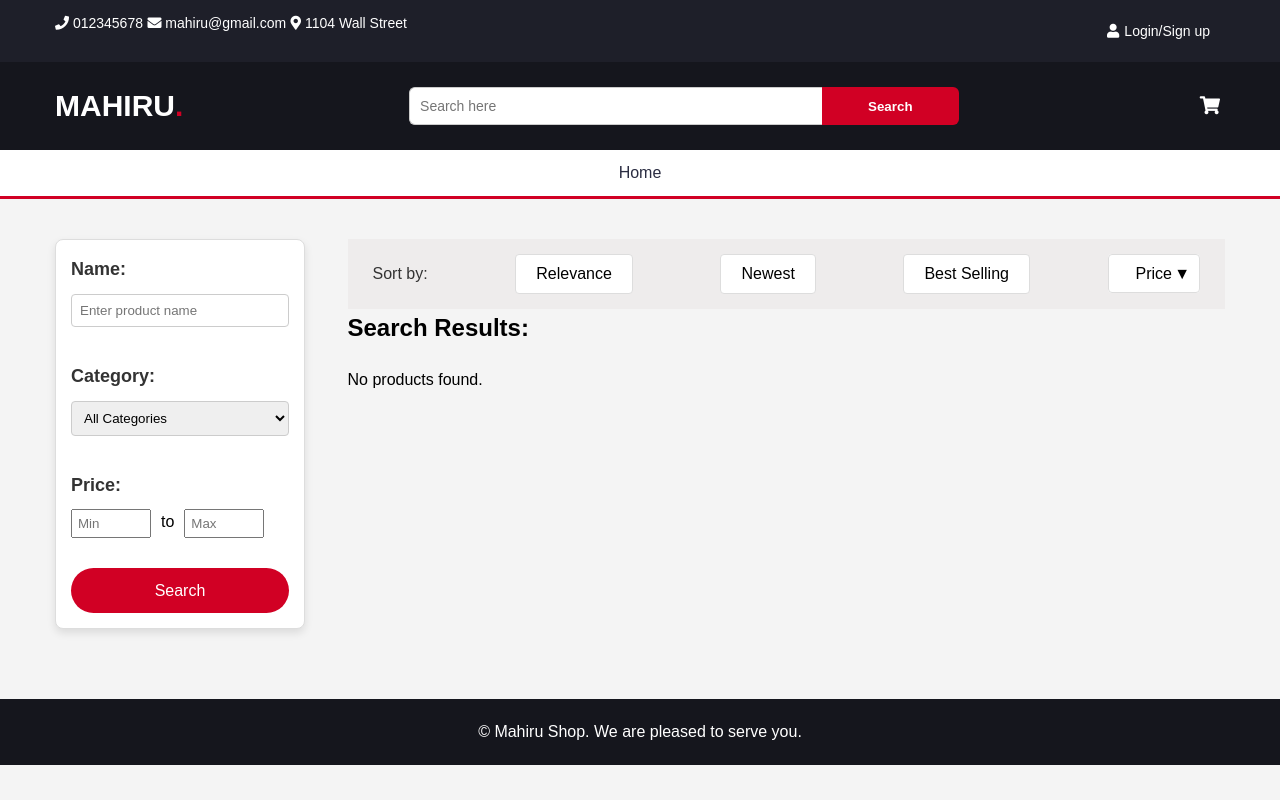
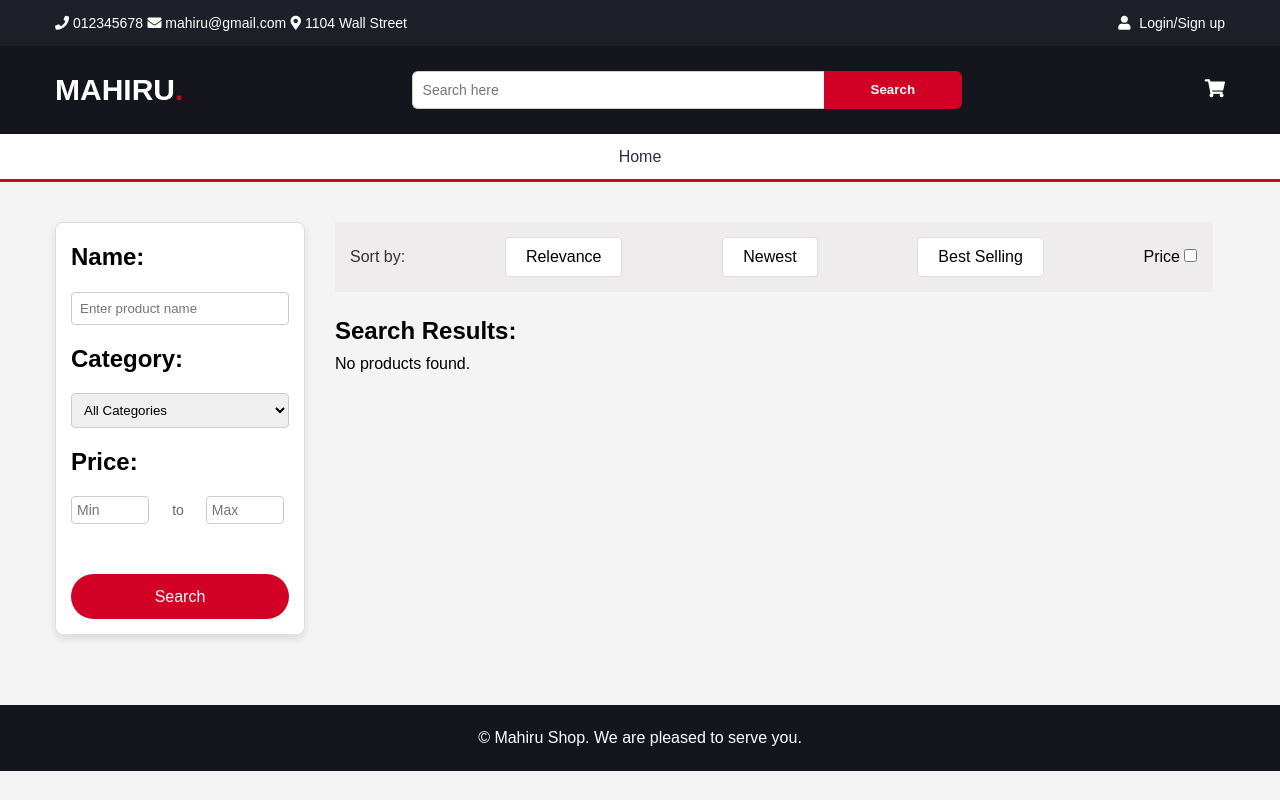
Before and after one commit to Suzune-pcz5/Mahiru-shop, a PHP site: page /search_account.php in a window 1280 px wide. Run offline with PHP 8.4, Linux system fonts and the light colour scheme; data that the repository does not hold is empty.

Commit message:
Update search.css

```diff
--- a/Mahiru-shop/css/search.css
+++ b/Mahiru-shop/css/search.css
@@ -121,11 +121,6 @@ nav {
   border-bottom: 3px solid #d10024;
 }
 
-nav .container {
-  display: flex;
-  justify-content: center;
-}
-
 nav ul {
   list-style-type: none;
   display: flex;
@@ -156,197 +150,72 @@ main {
 
 main .container {
   display: flex;
-  justify-content: space-between;
   gap: 30px;
 }
 
-.filter-box {
-  display: flex;
-  align-items: center;
-  background-color: #eeecec;
+/* Sidebar Styles */
+.filter-sidebar {
+  width: 250px;
   padding: 15px;
-  border-radius: 0;
-  width: 100%;
-  justify-content: space-between;
+  background-color: #fff;
+  border-radius: 8px;
+  border: 1px solid #ddd;
+  box-shadow: 0 4px 8px rgba(0, 0, 0, 0.1);
+  /* Thêm 2 dòng sau để sidebar co lại vừa đủ chiều cao */
+  height: fit-content; /* Tự động co theo nội dung */
+  align-self: flex-start; /* Ngăn sidebar kéo dài theo main content */
 }
 
-.sort-label {
-  align-content: center;
-  font-size: 16px;
-  margin-left: 10px;
-  color: #333;
+.filter-sidebar:hover {
+  box-shadow: 0 6px 12px rgba(0, 0, 0, 0.15);
+  border-color: #ccc;
 }
 
-.filter-btn {
-  background-color: #fff;
-  border: 1px solid #ddd;
-  padding: 10px 20px;
-  border-radius: 4px;
-  cursor: pointer;
-  transition: all 0.3s ease;
-  margin-right: 0px;
-  font-size: 16px;
+.filter-sidebar h3 {
+  font-size: 1.5rem;
+  margin-bottom: 15px;
 }
 
-.filter-btn.active,
-.filter-btn:hover {
-  background-color: #d10024;
-  color: #fff;
-  border-color: #d10024;
-}
-
-.filter-option {
-  position: relative;
-  margin-right: 10px;
-}
-
-.filter-option::after {
-  content: "\25BC";
-  position: absolute;
-  top: 50%;
-  right: 10px;
-  transform: translateY(-50%);
-  pointer-events: none;
-}
-
-.price-toggle {
-  display: none;
-}
-
-.price-toggle:checked + .price-dropdown {
-  display: block;
-}
-
-.price-dropdown {
-  display: none;
-  position: absolute;
-  top: 40px;
-  left: 0;
-  background-color: #fff;
-  box-shadow: 0 4px 6px rgba(0, 0, 0, 0.1);
-  border: 1px solid #ddd;
-  border-radius: 4px;
-  z-index: 1;
-  width: 160px;
-}
-
-.price-option {
-  padding: 10px;
-  display: block;
-  text-decoration: none;
-  color: #333;
-  cursor: pointer;
-}
-
-.price-option:hover {
-  background-color: #f1f1f1;
-}
-
-.price-btn {
-  cursor: pointer;
-  padding: 10px 27px;
-  background-color: #fff;
-  border: 1px solid #ddd;
+.filter-input,
+.filter-select {
+  width: 100%;
+  padding: 8px;
+  margin-bottom: 15px;
+  border: 1px solid #ccc;
   border-radius: 4px;
 }
 
-/* Sidebar Styles */
-.sidebar {
-  width: 25%;
-  height: 100%;
-  padding: 20px;
-  background-color: #fff;
-  border-radius: 5px;
-  box-shadow: 0 0 10px rgba(0, 0, 0, 0.1);
-  margin-right: 20px;
+.price-range-inputs {
+  display: flex;
+  gap: 10px;
+  margin-top: 10px;
 }
 
-.sidebar h3 {
-  margin-bottom: 20px;
-  color: #2b2d42;
-  font-size: 18px;
-  font-weight: bold;
+.price-range-inputs input {
+  width: 80px;
+  padding: 5px;
 }
 
-.filter-section {
-  margin-bottom: 20px;
+.filter-button {
+  width: 100%;
+  padding: 13.5px;
+  background-color: #d10024;
+  color: white;
+  border: none;
+  border-radius: 50px;
+  font-size: 16px;
+  cursor: pointer;
+  text-align: center;
+  margin-top: 30px;
 }
 
-.filter-section h4 {
-  margin-bottom: 10px;
-  color: #2b2d42;
-  font-size: 16px;
-  font-weight: bold;
-}
-
-.filter-section ul {
-  list-style-type: none;
-  padding: 0;
-}
-
-.filter-section ul li {
-  margin-bottom: 10px;
-}
-
-.filter-section label {
-  display: flex;
-  align-items: center;
-  color: #2b2d42;
-  cursor: pointer;
-}
-
-.filter-section input[type="checkbox"] {
-  margin-right: 10px;
-  appearance: none;
-  -webkit-appearance: none;
-  -moz-appearance: none;
-  width: 18px;
-  height: 18px;
-  border: 2px solid #d10024;
-  border-radius: 3px;
-  outline: none;
-  cursor: pointer;
-}
-
-.filter-section input[type="checkbox"]:checked {
-  background-color: #d10024;
-  position: relative;
-}
-
-.filter-section input[type="checkbox"]:checked::before {
-  content: "\2714";
-  font-size: 14px;
-  color: white;
-  position: absolute;
-  top: 50%;
-  left: 50%;
-  transform: translate(-50%, -50%);
-}
-
-.filter-apply {
-  margin-top: 20px;
-}
-
-.apply-button {
-  width: 100%;
-  padding: 10px;
-  background-color: #d10024;
-  color: #fff;
-  border: none;
-  border-radius: 5px;
-  font-size: 16px;
-  cursor: pointer;
-  transition: background-color 0.3s ease;
-}
-
-.apply-button:hover {
+.filter-button:hover {
   background-color: #ff1a3e;
 }
 
 /* Product Grid Styles */
 .product-grid {
   width: 75%;
-  margin-left: auto;
 }
 
 .product-row {
@@ -420,13 +288,78 @@ main .container {
   background-color: #ff1a3e;
 }
 
+/* Filter Box Styles */
+.filter-box {
+  display: flex;
+  align-items: center;
+  background-color: #eeecec;
+  padding: 15px;
+  border-radius: 0;
+  width: 100%;
+  justify-content: space-between;
+  margin-bottom: 20px;
+}
+
+.sort-label {
+  font-size: 16px;
+  color: #333;
+}
+
+.filter-btn {
+  background-color: #fff;
+  border: 1px solid #ddd;
+  padding: 10px 20px;
+  border-radius: 4px;
+  cursor: pointer;
+  transition: all 0.3s ease;
+  font-size: 16px;
+}
+
+.filter-btn.active,
+.filter-btn:hover {
+  background-color: #d10024;
+  color: #fff;
+  border-color: #d10024;
+}
+
+.filter-option {
+  position: relative;
+}
+
+.price-dropdown {
+  display: none;
+  position: absolute;
+  top: 40px;
+  left: 0;
+  background-color: #fff;
+  box-shadow: 0 4px 6px rgba(0, 0, 0, 0.1);
+  border: 1px solid #ddd;
+  border-radius: 4px;
+  z-index: 1;
+  width: 160px;
+}
+
+.price-option {
+  padding: 10px;
+  display: block;
+  text-decoration: none;
+  color: #333;
+  cursor: pointer;
+}
+
+.price-option:hover {
+  background-color: #f1f1f1;
+}
+
+.price-toggle:checked + .price-dropdown {
+  display: block;
+}
+
 /* Pagination Styles */
 .pagination {
   display: flex;
   justify-content: center;
-  align-items: center;
   margin-top: 30px;
-  margin-left: 300px;
 }
 
 .pagination a {
@@ -478,14 +411,6 @@ footer {
   position: relative;
   display: flex;
   align-items: center;
-}
-
-.login-link {
-  display: flex;
-  align-items: center;
-  color: #fff;
-  cursor: pointer;
-  padding: 10px 15px;
 }
 
 .login-dropdown {
@@ -522,14 +447,6 @@ footer {
   border-bottom: 1px solid #f0f0f0;
 }
 
-/* Icon Styles */
-.fa-bell,
-.fa-shopping-cart,
-.fa-heart,
-.fa-receipt {
-  margin-right: 5px;
-}
-
 /* Responsive Design */
 @media (max-width: 1200px) {
   .container {
@@ -641,109 +545,89 @@ footer {
     margin-bottom: 10px;
   }
 }
-
-.filter-sidebar {
-  width: 250px;
-  padding: 15px;
-  background-color: #fff;
-  border-radius: 8px;
-  border: 1px solid #ddd;
-  box-shadow: 0 4px 8px rgba(0, 0, 0, 0.1);
-  /* Thêm 2 dòng sau để sidebar co lại vừa đủ chiều cao */
-  height: fit-content; /* Tự động co theo nội dung */
-  align-self: flex-start; /* Ngăn sidebar kéo dài theo main content */
+/* Filter Price Styles */
+.filter-price {
+  margin-bottom: 20px;
 }
 
-.filter-sidebar:hover {
-  box-shadow: 0 6px 12px rgba(0, 0, 0, 0.15);
-  border-color: #ccc;
-}
-
-.filter-sidebar h3 {
+.filter-price h3 {
   font-size: 1.5rem;
   margin-bottom: 15px;
 }
 
-.filter-price input[type="range"] {
-  width: 100%;
+.price-range-inputs {
+  display: flex;
+  align-items: center;
+  gap: 10px;
+  margin-top: 10px;
 }
 
-.filter-price p {
-  font-size: 1rem;
-  color: #333;
+.price-range-inputs input {
+  width: 80px;
+  padding: 8px;
+  border: 1px solid #ccc;
+  border-radius: 4px;
+  font-size: 14px;
+  transition: border-color 0.3s ease;
 }
 
-.search-results h1 {
-  font-size: 24px;
-  margin-bottom: 20px;
+.price-range-inputs input:focus {
+  outline: none;
+  border-color: #d10024;
 }
 
-.filter-sidebar h3 {
-  font-size: 18px;
-  margin-bottom: 10px;
-  color: #333;
+.price-range-inputs span {
+  color: #666;
+  font-size: 14px;
 }
 
-.filter-input,
-.filter-select {
+/* For the price range slider (if you want to add one later) */
+.price-slider {
   width: 100%;
-  padding: 8px;
-  margin-bottom: 15px;
-  border: 1px solid #ccc;
-  border-radius: 4px;
+  margin-top: 15px;
 }
 
-.filter-price label {
-  display: block;
-  margin-bottom: 5px;
+.price-slider .range-slider {
+  height: 5px;
+  background: #ddd;
+  border-radius: 5px;
+  margin-bottom: 15px;
 }
 
-.filter-price p {
-  font-size: 14px;
-  margin-top: 10px;
-  color: #666;
+.price-slider .range-slider .thumb {
+  width: 15px;
+  height: 15px;
+  background: #d10024;
+  border-radius: 50%;
+  cursor: pointer;
 }
 
-.filter-button {
-  width: 100%;
-  padding: 13.5px;
-  background-color: #d10024;
-  color: white;
-  border: none;
-  border-radius: 50px;
-  font-size: 16px;
-  cursor: pointer;
-  text-align: center;
-  margin-top: 30px;
+.price-slider .range-slider .thumb.active {
+  box-shadow: 0 0 0 5px rgba(209, 0, 36, 0.2);
 }
 
-.filter-button:hover {
-  background-color: #ff1a3e;
+/* Responsive adjustments */
+@media (max-width: 768px) {
+  .price-range-inputs {
+    flex-direction: column;
+    align-items: flex-start;
+  }
+
+  .price-range-inputs span {
+    display: none;
+  }
+
+  .price-range-inputs input {
+    width: 100%;
+  }
 }
-
-.custom-range {
-  display: flex;
-  align-items: center;
+/* Thêm vào search.css */
+.price-range-inputs input[name="max_price"] {
+  margin-left: 30px;
   position: relative;
+  left: -5px;
 }
-
-.custom-range .filter-input {
-  flex-grow: 1;
-  margin: 0 10px;
-  width: 100%;
+.price-range-inputs span {
+  position: relative;
+  left: 13px;
 }
-
-.custom-range .range-label {
-  width: 30px;
-  text-align: center;
-  font-size: 14px;
-  color: #333;
-}
-
-.filter-name {
-  margin-bottom: 20px;
-}
-
-.filter-category {
-  margin-bottom: 20px;
-}
```
Also changed, not shown: other parts of Mahiru-shop/css/search.css (+9 -24 lines).
